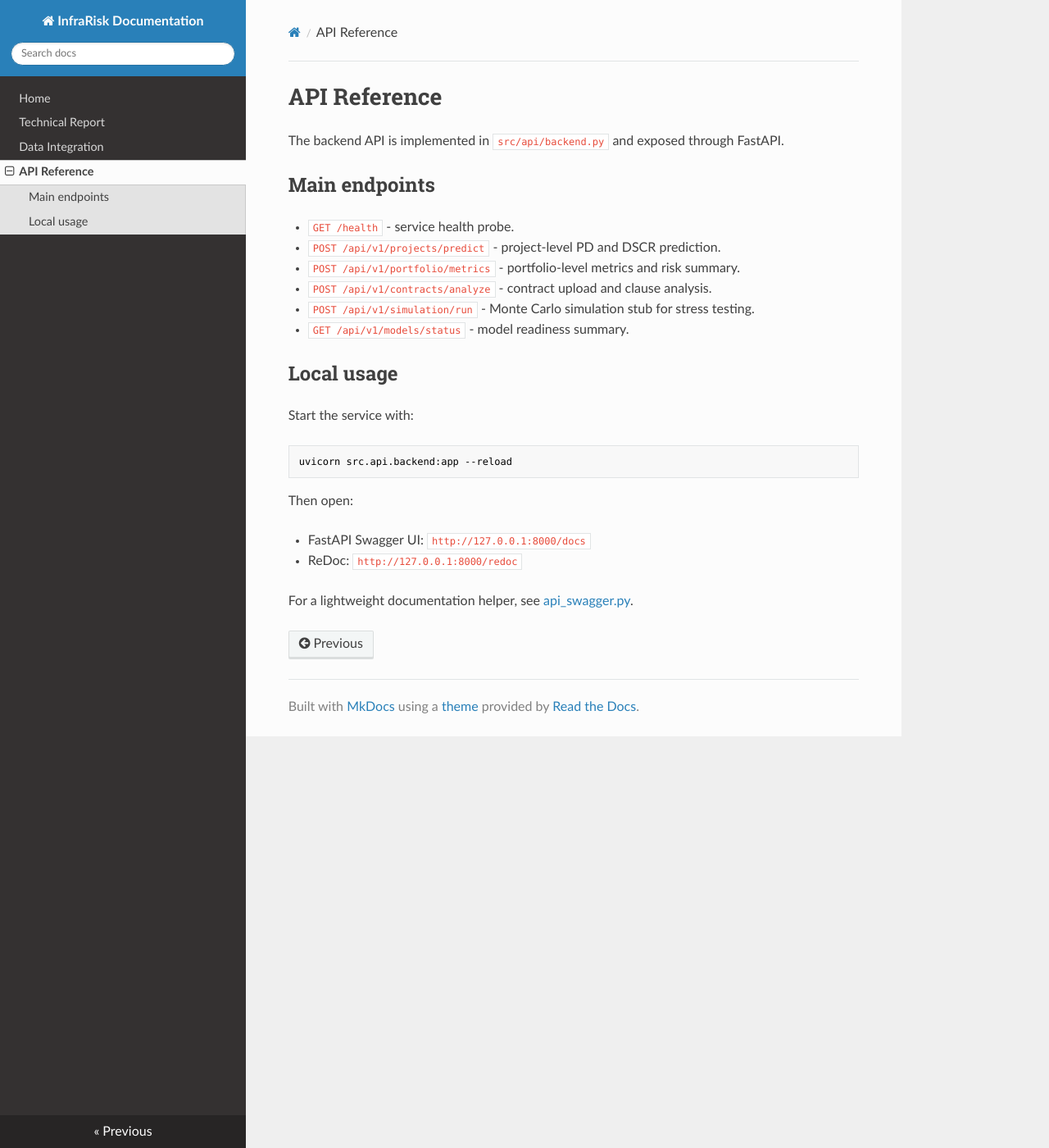
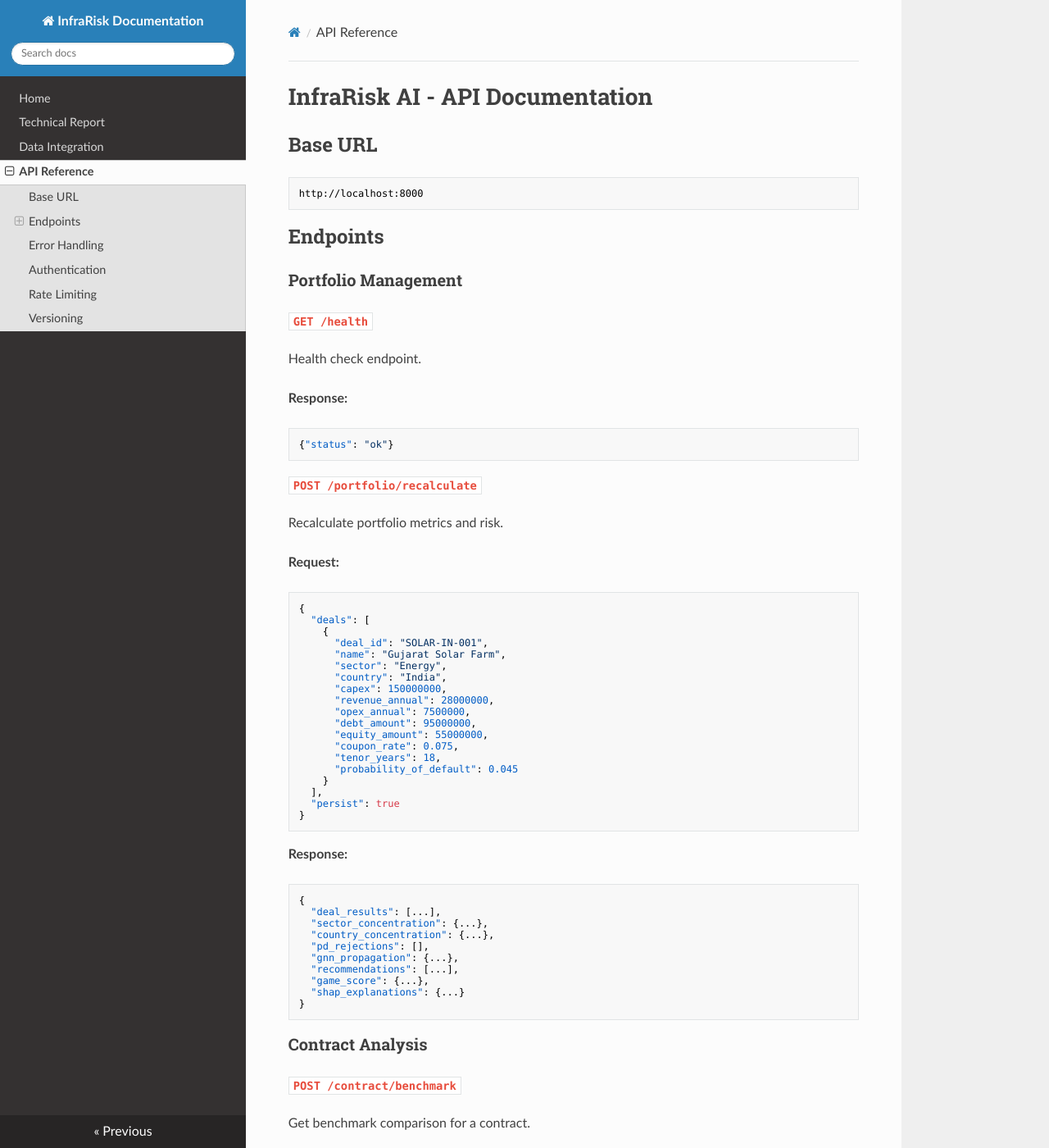
Before and after one commit to Kritvi0208/InfraRisk, an MkDocs documentation site: the page built from docs/api.md, in a window 1280 px wide and 1400 px high. Shown: the whole window at 82% size. Built offline with MkDocs 1.6.1, drawn with Linux system fonts in a browser that asks for light colours; nearby versions of some CDN libraries; some of the changed text lies outside the part shown.

Commit message:
add documentation files

````diff
--- a/docs/api.md
+++ b/docs/api.md
@@ -1,27 +1,102 @@
-# API Reference
+# InfraRisk AI - API Documentation
 
-The backend API is implemented in `src/api/backend.py` and exposed through FastAPI.
+## Base URL
 
-## Main endpoints
-
-- `GET /health` - service health probe.
-- `POST /api/v1/projects/predict` - project-level PD and DSCR prediction.
-- `POST /api/v1/portfolio/metrics` - portfolio-level metrics and risk summary.
-- `POST /api/v1/contracts/analyze` - contract upload and clause analysis.
-- `POST /api/v1/simulation/run` - Monte Carlo simulation stub for stress testing.
-- `GET /api/v1/models/status` - model readiness summary.
-
-## Local usage
-
-Start the service with:
-
-```bash
-uvicorn src.api.backend:app --reload
+```
+http://localhost:8000
 ```
 
-Then open:
+## Endpoints
 
-- FastAPI Swagger UI: `http://127.0.0.1:8000/docs`
-- ReDoc: `http://127.0.0.1:8000/redoc`
+### Portfolio Management
 
-For a lightweight documentation helper, see [api_swagger.py](api_swagger.py).
+#### `GET /health`
+Health check endpoint.
+
+**Response:**
+```json
+{"status": "ok"}
+```
+
+#### `POST /portfolio/recalculate`
+Recalculate portfolio metrics and risk.
+
+**Request:**
+```json
+{
+  "deals": [
+    {
+      "deal_id": "SOLAR-IN-001",
+      "name": "Gujarat Solar Farm",
+      "sector": "Energy",
+      "country": "India",
+      "capex": 150000000,
+      "revenue_annual": 28000000,
+      "opex_annual": 7500000,
+      "debt_amount": 95000000,
+      "equity_amount": 55000000,
+      "coupon_rate": 0.075,
+      "tenor_years": 18,
+      "probability_of_default": 0.045
+    }
+  ],
+  "persist": true
+}
+```
+
+**Response:**
+```json
+{
+  "deal_results": [...],
+  "sector_concentration": {...},
+  "country_concentration": {...},
+  "pd_rejections": [],
+  "gnn_propagation": {...},
+  "recommendations": [...],
+  "game_score": {...},
+  "shap_explanations": {...}
+}
+```
+
+### Contract Analysis
+
+#### `POST /contract/benchmark`
+Get benchmark comparison for a contract.
+
+**Request:**
+```json
+{
+  "sector": "Energy",
+  "country": "India",
+  "project_value": 150000000,
+  "tenor_years": 18
+}
+```
+
+## Error Handling
+
+API returns standard HTTP status codes:
+- 200: Success
+- 400: Bad Request
+- 500: Internal Server Error
+
+Error responses:
+```json
+{
+  "detail": "Error message"
+}
+```
+
+## Authentication
+
+No authentication required for demo version.
+Production deployment should add JWT token authentication.
+
+## Rate Limiting
+
+No rate limiting in current version.
+Recommended: 100 requests/minute per client.
+
+## Versioning
+
+Current API version: 1.0.0
````
Also changed, not shown: docs/architecture.md (added, +82 -0 lines), docs/credit_memo_1.md (added, +58 -0 lines), docs/index.md (added, +30 -0 lines).
